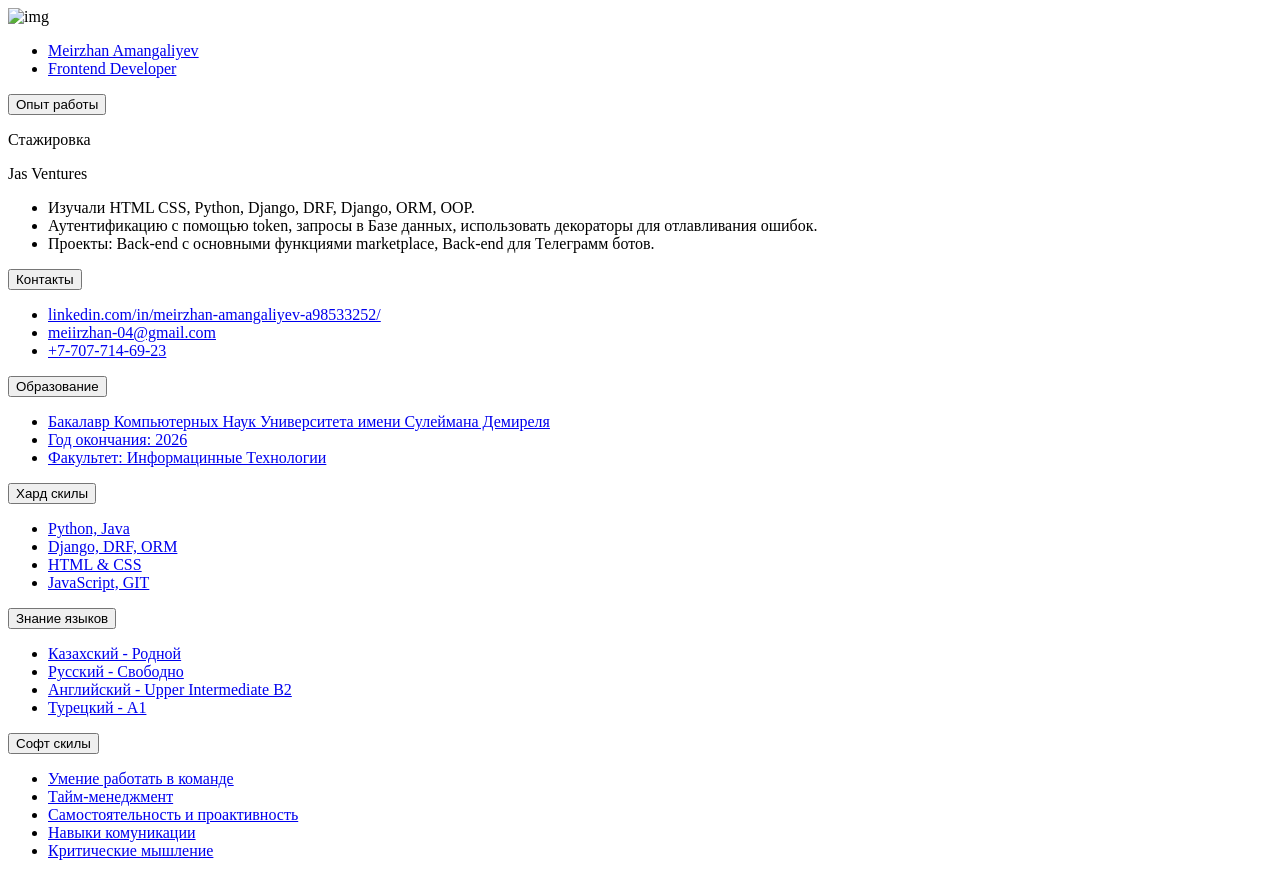
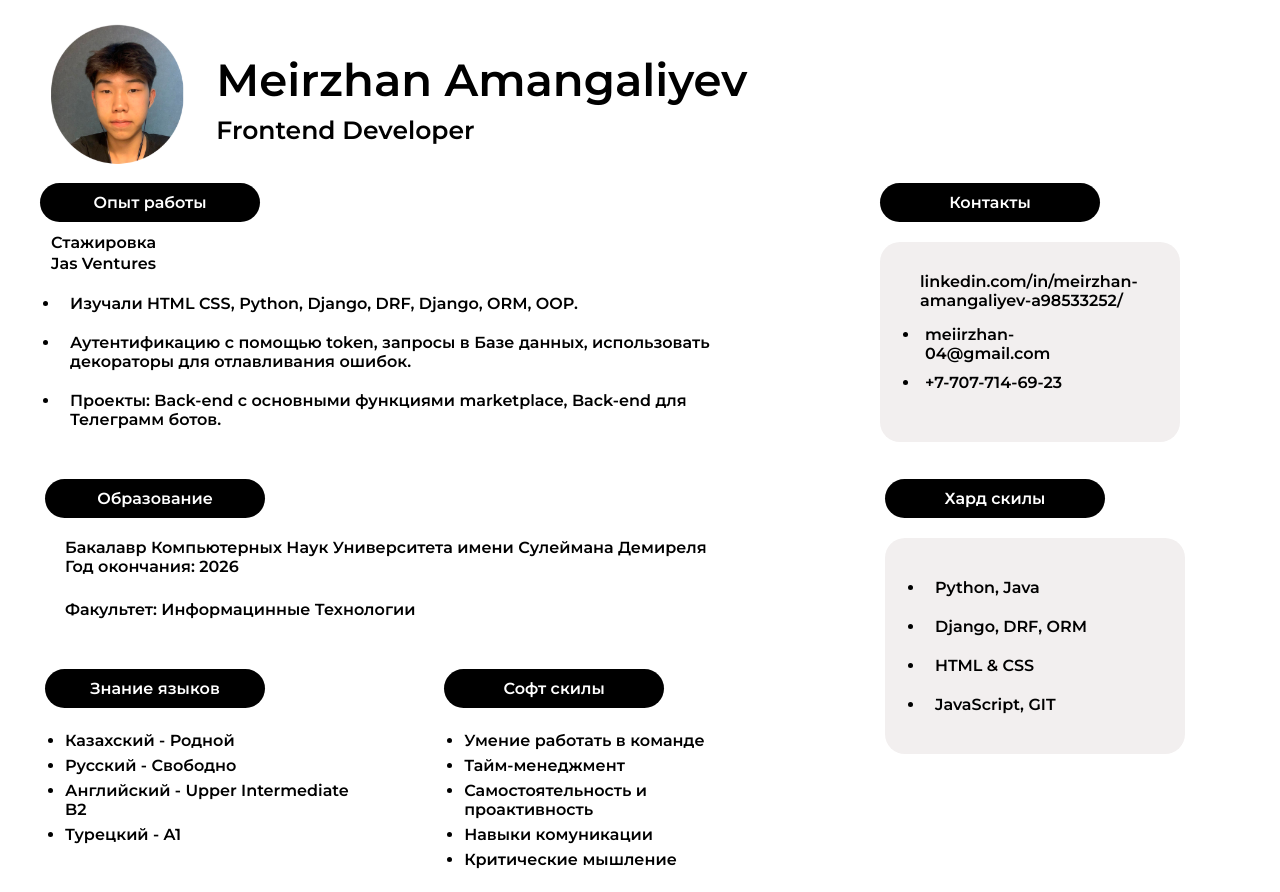
Before and after one commit to meirrrrr/CV, a plain HTML site: page index.html in a window 1280 px wide. Drawn offline with Linux system fonts and the light colour scheme; the site is published under a folder, as on GitHub Pages, so addresses that start at the root find nothing.

Commit message:
update dirs

```diff
--- a/index.html
+++ b/index.html
@@ -5,12 +5,12 @@
     <meta http-equiv="X-UA-Compatible" content="IE=edge" />
     <meta name="viewport" content="width=device-width, initial-scale=1.0" />
     <title>Document</title>
-    <link rel="stylesheet" href="/styles.css" />
+    <link rel="stylesheet" href="./styles.css" />
   </head>
   <body>
     <header>
       <div class="header-container">
-        <img src="/Снимок экрана 2023-10-09 в 21.19.39.png" alt="img" />
+        <img src="./Снимок экрана 2023-10-09 в 21.19.39.png" alt="img" />
         <ul class="about-container">
           <li><a href="#" class="name">Meirzhan Amangaliyev</a></li>
           <li><a href="#" class="professtion">Frontend Developer</a></li>
```
